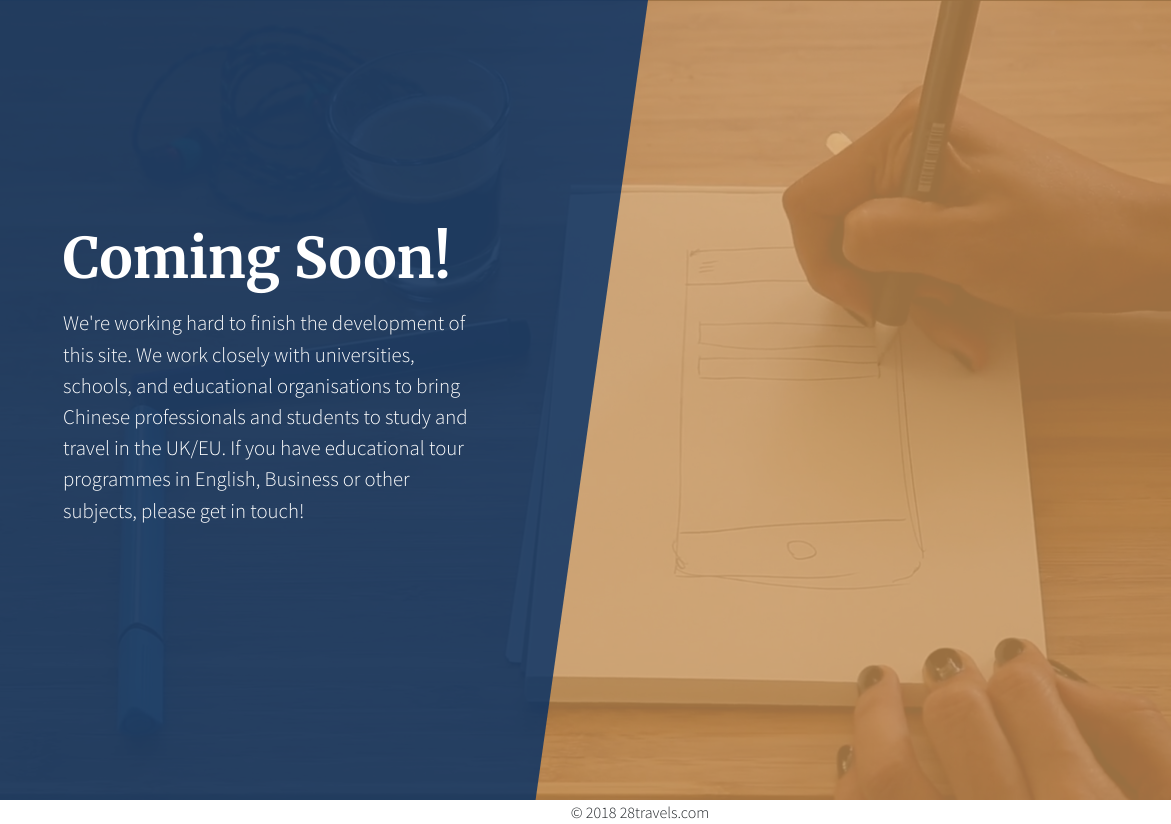
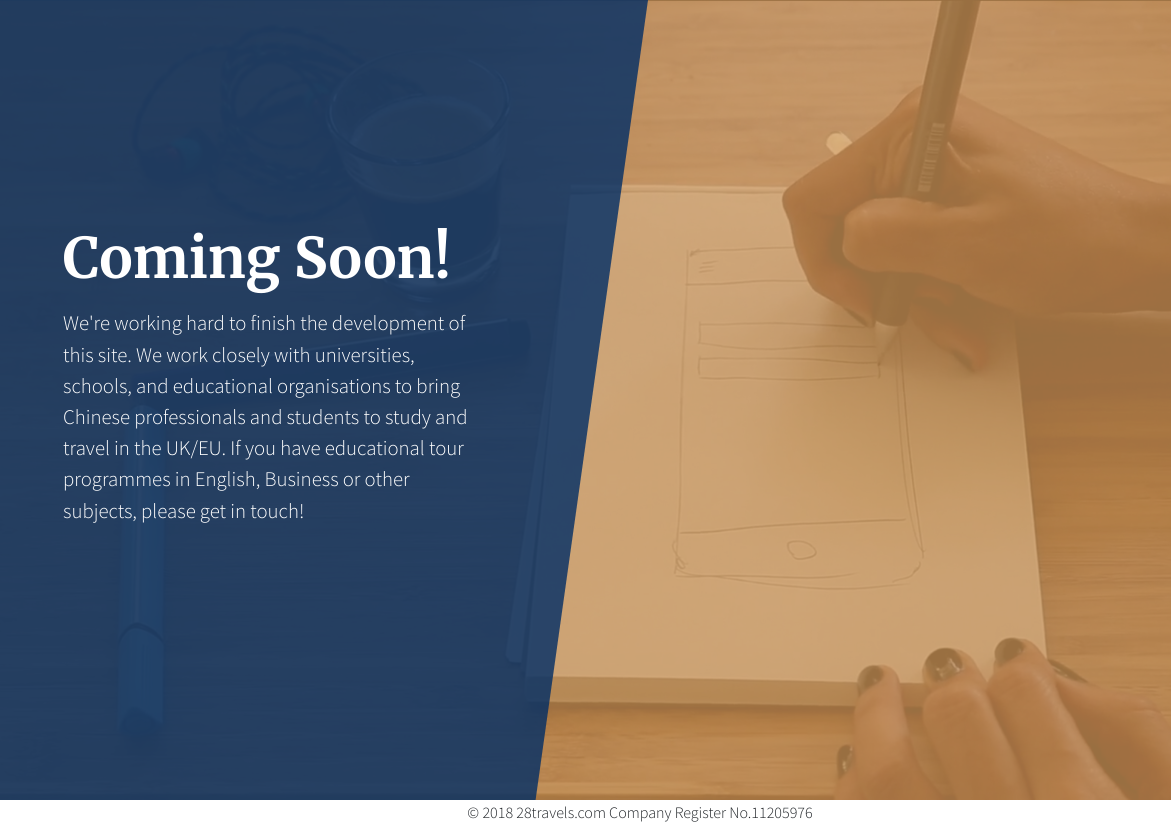
Before and after one commit to 28travels/comingsoon, a website: page index.html in a window 1280 px wide. Shown: the full height of the page, 0-1171 px from the left. Drawn offline with Linux system fonts and the light colour scheme.

Commit message:
Update index.html

```diff
--- a/index.html
+++ b/index.html
@@ -63,7 +63,7 @@
       </ul>
     </div>
     <footer class="text-center">
-    © 2018 28travels.com
+    © 2018 28travels.com Company Register No.11205976
 </footer>
     <!-- Bootstrap core JavaScript -->
     <script src="vendor/jquery/jquery.min.js"></script>
```
